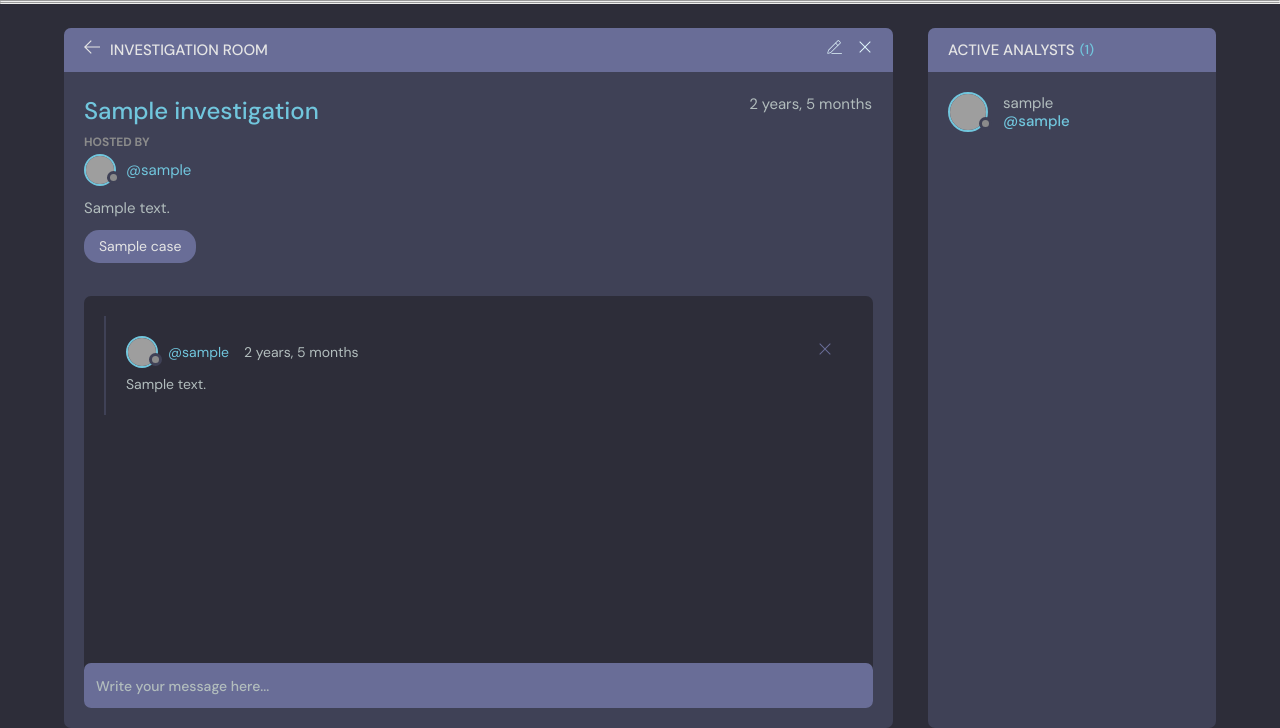
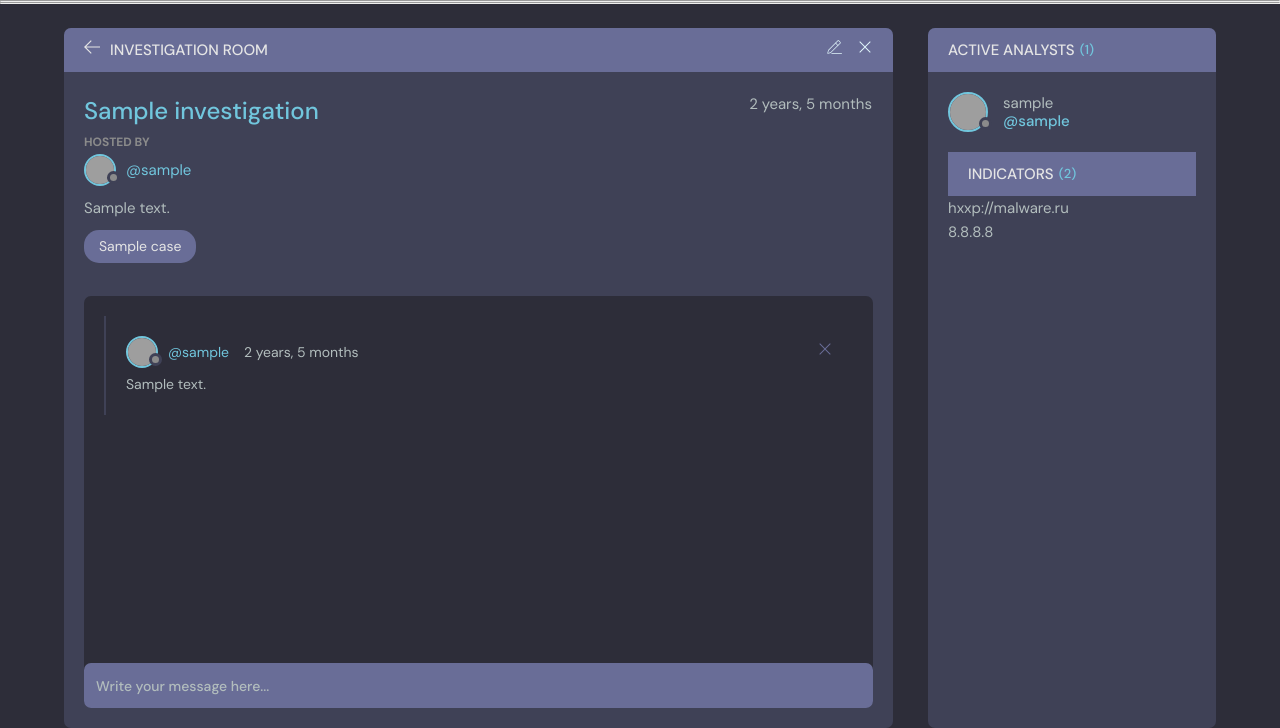
Before and after one commit to crowdere/CaseManager, a Django app: page /investigation/1/ in a window 1280 px wide. Shown: the part 76-804 px from the top of the page. Run offline with Django 4.2, Linux system fonts and the light colour scheme; a user stored in the database is signed in; tables that the repository leaves empty hold one stand-in row (values such as "Sample post"); grey boxes are pictures that could not be loaded.

Commit message:
Added static indicator section idea

```diff
--- a/casemanager/base/templates/base/investigation.html
+++ b/casemanager/base/templates/base/investigation.html
@@ -1,6 +1,7 @@
 {% extends 'main.html' %}
 {% block content %}
 <main class="profile-page layout layout--2">
+
   <div class="container">
     <!-- Room Start -->
     <div class="room">
@@ -144,8 +145,14 @@
           </p>
         </a>
         {% endfor %}
+        <!-- INDICATORS -->
+        <h3 class="participants__top">Indicators <span>({{indicators|length}})</span></h3>
+        {% for indicator in indicators %}
+          {{indicator}} <br>
+        {% endfor %}
+        <!-- INDICATORS -->
     </div>
-    <!--  End -->
+    <!-- END-->
   </div>
 </main>
 {% endblock content %}
--- a/casemanager/base/views.py
+++ b/casemanager/base/views.py
@@ -135,8 +135,13 @@ def investigation(request, pk):
         investigation.participants.add(request.user)
         return redirect('investigation', pk=investigation.id)
 
+    #TODO add in the indicator extraction for each message in message.
+    indicators = {'8.8.8.8', 'hxxp://malware.ru'}
 
-    context = {'investigation': investigation, 'investigation_messages': investigation_messages, 'participants':participants}
+    context = {'investigation': investigation,
+     'investigation_messages': investigation_messages,
+      'participants':participants,
+      'indicators':indicators}
     return render(request, 'base/investigation.html', context)
 
 
```
